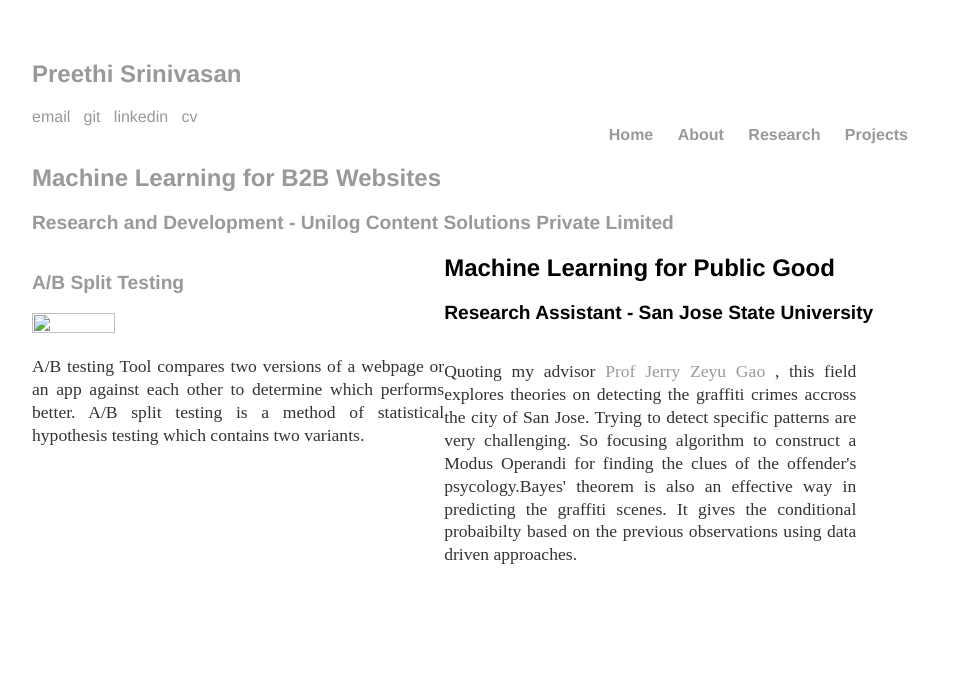
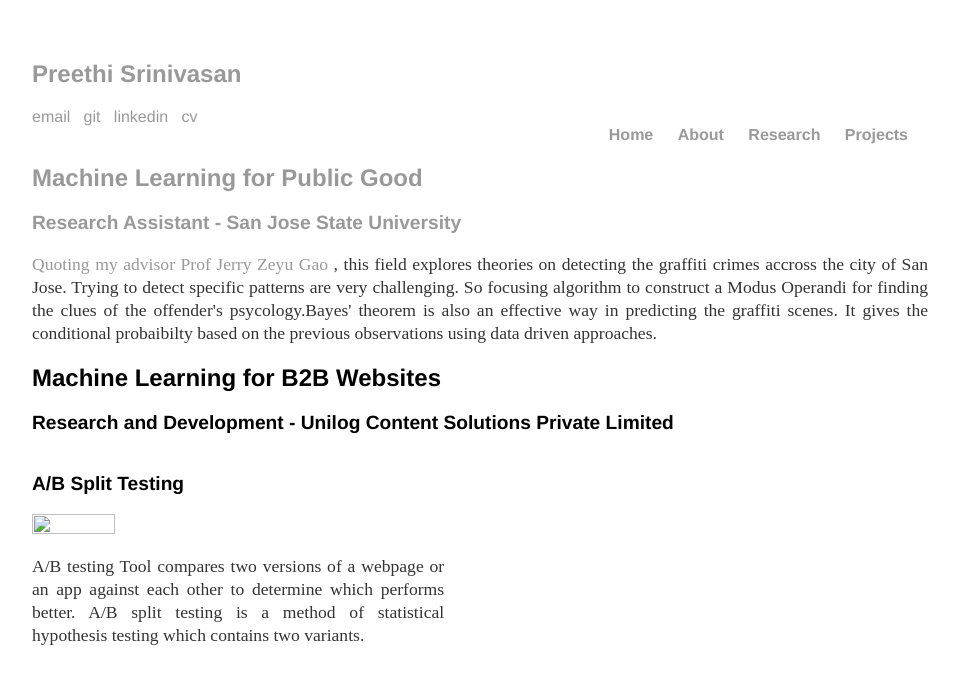
Before and after one commit to mrajesh971/mrajesh971.github.io, a Jekyll site: the page built from Research/index.html, in a window 1280 px wide. Shown: the top 684 px of the page, without its empty margins (160-1119 px from the left). Built offline with Jekyll 4.4.1, drawn with Linux system fonts in a browser that asks for light colours.

Commit message:
Update index.html

```diff
--- a/Research/index.html
+++ b/Research/index.html
@@ -12,10 +17,5 @@
 	</div>
 
 
-	<h2>Machine Learning for Public Good</h2>
-	<h3> Research Assistant - San Jose State University</h3>
-	<div class="section1">
-	<p>Quoting my advisor <a href="#"> Prof Jerry Zeyu Gao </a>, this field explores theories on detecting the graffiti crimes accross the city of San Jose. Trying to detect specific patterns are very challenging. So focusing algorithm to construct a Modus Operandi for finding the clues of the offender's psycology.Bayes' theorem is also an effective way in predicting the graffiti scenes. It gives the conditional probaibilty based on the previous observations using data driven approaches.    </p>
 
-	</div>
 </div><!-- /.blurb -->
```
Also changed, not shown: other parts of Research/index.html (+5 -0 lines).
